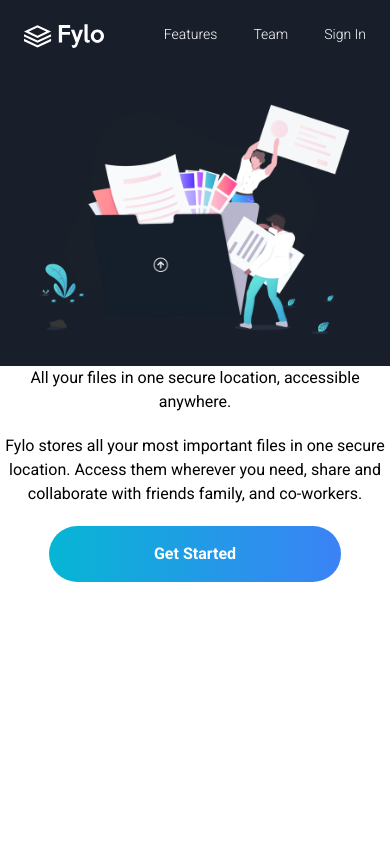
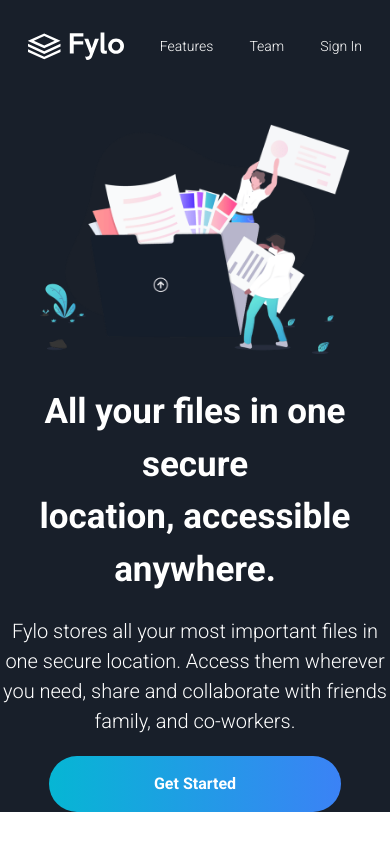
Before and after one commit to code-looney/fylo-landing-page, a React (Vite) app: page / in a window 390 px wide. Built offline with nearby package versions, Linux system fonts and the light colour scheme.

Commit message:
finished the cta component /mobile/desk

```diff
--- a/src/components/CTA.jsx
+++ b/src/components/CTA.jsx
@@ -3,11 +3,15 @@ import Title from './Title';
 import Sub from './Sub';
 import Button from './Button';
 
-const CTA = () => {
+const CTA = (props) => {
+  console.log(props)
   return (
-    <div className='flex flex-col gap-5 text-center'>
-        <Title />
-        <Sub />
+    <div className='bg-main flex flex-col gap-5 text-center text-white'>
+        <Title className=' text-[35px] font-bold'>All your files in one secure
+        <br className='block md:hidden'/>location, <br className='hidden md:block'/>accessible
+        <br className='block md:hidden'/> anywhere.</Title>
+        <Sub className='text-[20px] font-light'>Fylo stores all your most important files in one secure location.<br className='hidden md:block'/> Access them wherever
+            you need, share and collaborate with<br className='hidden md:block'/> friends<br className='md:hidden'/> family, and co-workers.</Sub>
         <Button className='w-3/4 h-14 md:w-1/5 rounded-full bg-gradient-to-r from-cyan-500 to-blue-500 text-white font-bold'>Get Started</Button>
     </div>
   )
--- a/src/components/Header.jsx
+++ b/src/components/Header.jsx
@@ -5,7 +5,7 @@ import Logo from './Logo'
 const Header = (props) => {
     const { className } = props;
   return (
-    <header className='bg-main flex flex-wrap justify-between p-6'>
+    <header className='bg-main flex flex-wrap justify-between py-8 px-7 md:px-12'>
         <Logo />
         <Navbar />
     </header>
--- a/src/components/Logo.jsx
+++ b/src/components/Logo.jsx
@@ -2,7 +2,7 @@ import React from 'react'
 
 const Logo = () => {
   return (
-    <div className='w-20'>
+    <div className='w-24'>
         <img src="src/images/logo.svg" alt="" />
     </div>
   )
--- a/src/components/Navbar.jsx
+++ b/src/components/Navbar.jsx
@@ -2,7 +2,7 @@ import React from 'react'
 
 const Navbar = () => {
   return (
-        <ul className='flex flex-wrap sm:gap-9 text-[14px] font-light font-sans text-white'>
+        <ul className='flex flex-wrap sm:gap-9 text-[14px] items-center font-light font-sans text-white'>
             <li className='hover:underline cursor-pointer'>Features</li>
             <li className='hover:underline cursor-pointer'>Team</li>
             <li className='hover:underline cursor-pointer'>Sign In</li>
--- a/src/components/Sub.jsx
+++ b/src/components/Sub.jsx
@@ -1,12 +1,10 @@
 import React from 'react'
 
-const Sub = () => {
+const Sub = (props) => {
+  const { subClassName, className, children } = props;
   return (
-    <div>
-        <p>
-            Fylo stores all your most important files in one secure location. Access them wherever
-            you need, share and collaborate with friends family, and co-workers.
-        </p>
+    <div className={subClassName}>
+        <p className={className}>{children}</p>
     </div>
   )
 }
--- a/src/components/Title.jsx
+++ b/src/components/Title.jsx
@@ -1,11 +1,11 @@
 import React from 'react'
 
 const Title = (props) => {
-  const { className, children } = props;
+  const { titleClassName, className, children } = props;
 
   return (
-    <div>
-        <h1>All your files in one secure location, accessible anywhere.</h1>
+    <div className={titleClassName}>
+        <h1 className={className}>{children}</h1>
     </div>
   )
 }
```
